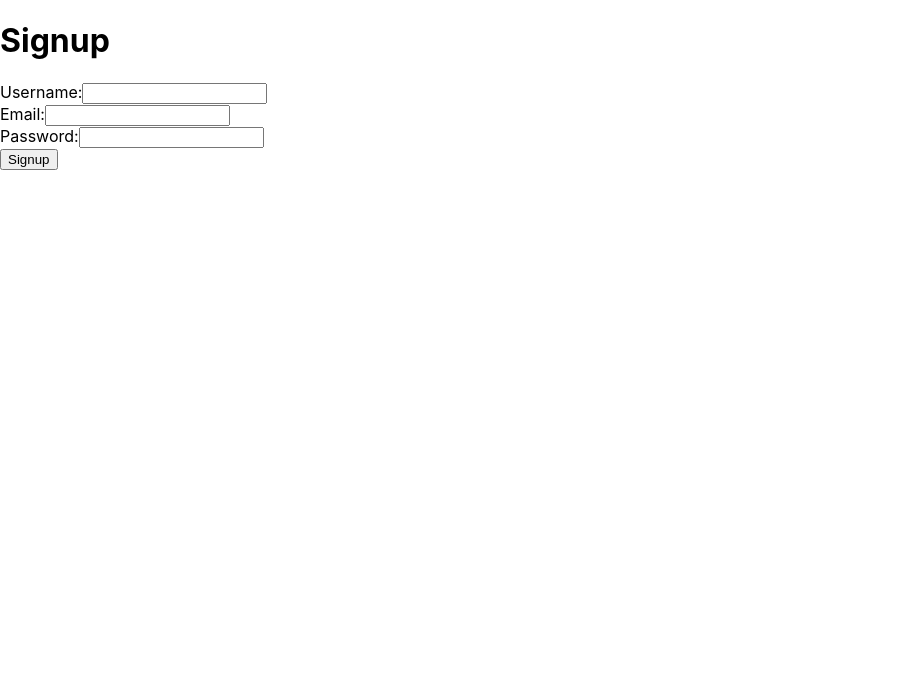
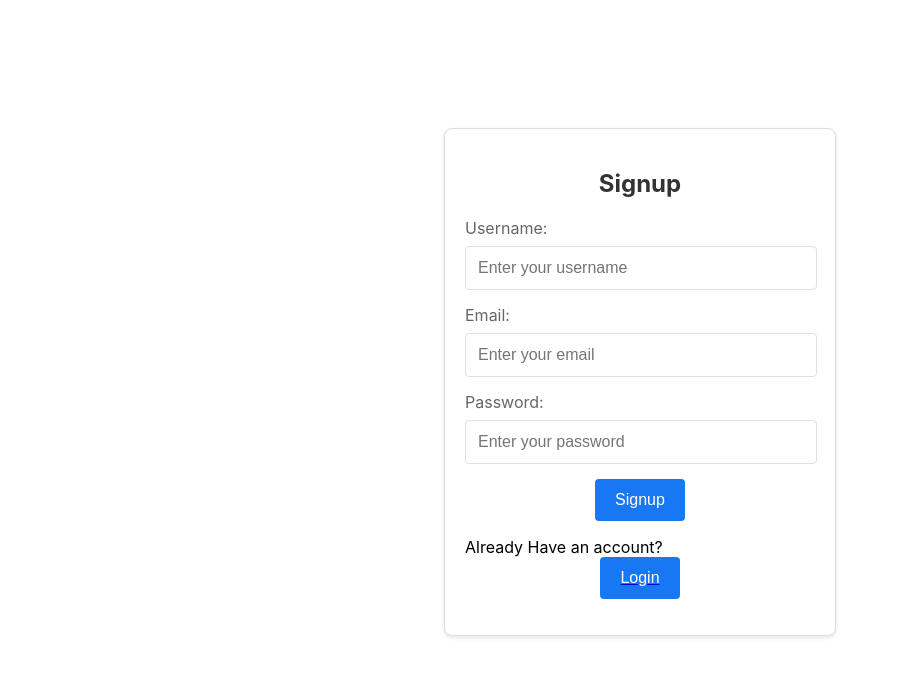
Before and after one commit to kritishn143/sellerscore, a React (Create React App) app in the folder frontend/: page /signup in a window 1280 px wide. Shown: the top 676 px of the page, without its empty margins (0-899 px from the left). Built offline with nearby package versions, Linux system fonts and the light colour scheme.

Commit message:
updated the frontend

```diff
--- a/frontend/src/App.js
+++ b/frontend/src/App.js
@@ -1,15 +1,26 @@
 import React from 'react';
-import { BrowserRouter as Router, Route, Routes } from 'react-router-dom';
+import { BrowserRouter as Router, Routes, Route } from 'react-router-dom';
 import SignupPage from './pages/SignupPage';
 import LoginPage from './pages/LoginPage';
+import AdminDashboard from './pages/AdminDashboard';
+import Dashboard from './pages/Dashboard';
 
 const App = () => {
   return (
     <Router>
       <div className="App">
         <Routes>
+          {/* Regular user routes */}
           <Route path="/signup" element={<SignupPage />} />
           <Route path="/login" element={<LoginPage />} />
+          <Route path="/dashboard" element={<Dashboard />} />
+
+          {/* Admin routes */}
+          <Route path="/admin-dashboard" element={<AdminDashboard />} />
+          {/* Add other admin routes as needed */}
+
+          {/* Default route */}
+          <Route path="/" element={<Dashboard />} />
         </Routes>
       </div>
     </Router>
--- /dev/null
+++ b/frontend/src/components/LoginForm.css
@@ -0,0 +1,59 @@
+.login-form {
+    max-width: 350px;
+    margin: 10% auto;
+    padding: 20px;
+    border: 1px solid #ddd;
+    background-color: #ffffff;
+    border-radius: 8px;
+    box-shadow: 0 2px 4px rgba(0, 0, 0, 0.1);
+  }
+
+  .login-form h2 {
+    text-align: center;
+    margin-bottom: 20px;
+    color: #333333;
+  }
+
+  .form-group {
+    margin-bottom: 15px;
+  }
+
+  label {
+    display: block;
+    margin-bottom: 8px;
+    color: #666666;
+  }
+
+  input[type="email"],
+  input[type="password"] {
+    width: 93%;
+    padding: 12px;
+    font-size: 16px;
+    border: 1px solid #e0e0e0;
+    border-radius: 4px;
+  }
+
+  button {
+    background-color: #1877f2;
+    color: white;
+    padding: 12px 20px;
+    font-size: 16px;
+    border: none;
+    border-radius: 4px;
+    cursor: pointer;
+    transition: background-color 0.3s ease;
+    display: block; /* Ensure button takes full width */
+    margin: 0 auto;
+
+  }
+
+  button:hover {
+    background-color: #0e63b3;
+  }
+
+  .error-message {
+    color: #ff3333;
+    font-size: 14px;
+    margin-top: -10px;
+    margin-bottom: 10px;
+  }
--- a/frontend/src/components/LoginForm.js
+++ b/frontend/src/components/LoginForm.js
@@ -1,9 +1,12 @@
 import React, { useState } from 'react';
 import axios from 'axios';
+import { Link } from 'react-router-dom'; // Import Link from react-router-dom
+import './LoginForm.css'; // Import your CSS file for styling
 
 const LoginForm = () => {
   const [email, setEmail] = useState('');
   const [password, setPassword] = useState('');
+  const [error, setError] = useState('');
 
   const handleSubmit = async (e) => {
     e.preventDefault();
@@ -12,22 +15,43 @@ const LoginForm = () => {
       alert('Login successful');
       // Store token in local storage or context for future requests
       localStorage.setItem('token', response.data.token);
+      setError('');
     } catch (error) {
-      alert('Wrong Credentials');
+      setError('Invalid credentials. Please try again.');
     }
   };
 
   return (
-    <form onSubmit={handleSubmit}>
-      <div>
-        <label>Email:</label>
-        <input type="email" value={email} onChange={(e) => setEmail(e.target.value)} required />
+    <form className="login-form" onSubmit={handleSubmit}>
+      <h2>Sellerscore</h2>
+      {error && <p className="error-message">{error}</p>}
+      <div className="form-group">
+        <label htmlFor="email">Email:</label>
+        <input
+          type="email"
+          id="email"
+          value={email}
+          onChange={(e) => setEmail(e.target.value)}
+          placeholder="Enter your email"
+          required
+        />
       </div>
-      <div>
-        <label>Password:</label>
-        <input type="password" value={password} onChange={(e) => setPassword(e.target.value)} required />
+      <div className="form-group">
+        <label htmlFor="password">Password:</label>
+        <input
+          type="password"
+          id="password"
+          value={password}
+          onChange={(e) => setPassword(e.target.value)}
+          placeholder="Enter your password"
+          required
+        />
       </div>
-      <button type="submit">Login</button>
+      <button type="submit">Login</button> <hr />
+
+      <p>
+        Not registered yet? <Link to="/signup"><button type="button">Signup</button></Link>
+      </p>
     </form>
   );
 };
--- /dev/null
+++ b/frontend/src/components/SignupForm.css
@@ -0,0 +1,58 @@
+.signup-form {
+    max-width: 350px;
+    margin: 10% auto;
+    padding: 20px;
+    border: 1px solid #ddd;
+    background-color: #ffffff;
+    border-radius: 8px;
+    box-shadow: 0 2px 4px rgba(0, 0, 0, 0.1);
+  }
+
+  .signup-form h2 {
+    text-align: center;
+    margin-bottom: 20px;
+    color: #333333;
+  }
+
+  .signup-form .form-group {
+    margin-bottom: 15px;
+  }
+
+  .signup-form label {
+    display: block;
+    margin-bottom: 8px;
+    color: #666666;
+  }
+
+  .signup-form input[type="text"],
+  .signup-form input[type="email"],
+  .signup-form input[type="password"] {
+    width: 93%;
+    padding: 12px;
+    font-size: 16px;
+    border: 1px solid #e0e0e0;
+    border-radius: 4px;
+  }
+
+  .signup-form button {
+    background-color: #1877f2;
+    color: white;
+    padding: 12px 20px;
+    font-size: 16px;
+    border: none;
+    border-radius: 4px;
+    cursor: pointer;
+    transition: background-color 0.3s ease;
+
+  }
+
+  .signup-form button:hover {
+    background-color: #0e63b3; /* Darker shade of Facebook blue on hover */
+  }
+
+  .signup-form .error-message {
+    color: #ff3333;
+    font-size: 14px;
+    margin-top: -10px;
+    margin-bottom: 10px;
+  }
--- a/frontend/src/components/SignupForm.js
+++ b/frontend/src/components/SignupForm.js
@@ -1,36 +1,66 @@
 import React, { useState } from 'react';
 import axios from 'axios';
+import { Link } from 'react-router-dom';
+import './SignupForm.css'; // Import your SignupForm CSS file for styling
 
 const SignupForm = () => {
   const [username, setUsername] = useState('');
   const [email, setEmail] = useState('');
   const [password, setPassword] = useState('');
+  const [error, setError] = useState('');
 
   const handleSubmit = async (e) => {
     e.preventDefault();
     try {
       const response = await axios.post('http://localhost:5000/api/users/register', { username, email, password });
       alert(response.data.message);
+      setError('');
     } catch (error) {
-      alert('Something went wrong=');
+      setError('Something went wrong. Please try again.');
     }
   };
 
   return (
-    <form onSubmit={handleSubmit}>
-      <div>
-        <label>Username:</label>
-        <input type="text" value={username} onChange={(e) => setUsername(e.target.value)} required />
+    <form className="signup-form" onSubmit={handleSubmit}>
+      <h2>Signup</h2>
+      {error && <p className="error-message">{error}</p>}
+      <div className="form-group">
+        <label htmlFor="username">Username:</label>
+        <input
+          type="text"
+          id="username"
+          value={username}
+          onChange={(e) => setUsername(e.target.value)}
+          placeholder="Enter your username"
+          required
+        />
       </div>
-      <div>
-        <label>Email:</label>
-        <input type="email" value={email} onChange={(e) => setEmail(e.target.value)} required />
+      <div className="form-group">
+        <label htmlFor="email">Email:</label>
+        <input
+          type="email"
+          id="email"
+          value={email}
+          onChange={(e) => setEmail(e.target.value)}
+          placeholder="Enter your email"
+          required
+        />
       </div>
-      <div>
-        <label>Password:</label>
-        <input type="password" value={password} onChange={(e) => setPassword(e.target.value)} required />
+      <div className="form-group">
+        <label htmlFor="password">Password:</label>
+        <input
+          type="password"
+          id="password"
+          value={password}
+          onChange={(e) => setPassword(e.target.value)}
+          placeholder="Enter your password"
+          required
+        />
       </div>
       <button type="submit">Signup</button>
+      <p>
+       Already Have an account? <Link to="/login"><button type="button">Login</button></Link>
+      </p>
     </form>
   );
 };
--- /dev/null
+++ b/frontend/src/pages/AdminDashboard.js
@@ -0,0 +1,13 @@
+// frontend/src/pages/AdminDashboard.js
+import React from 'react';
+
+function AdminDashboard() {
+    return (
+        <div>
+            <h1>Admin Dashboard</h1>
+            {/* Add dashboard content and functionality here */}
+        </div>
+    );
+}
+
+export default AdminDashboard;
--- a/frontend/src/pages/LoginPage.js
+++ b/frontend/src/pages/LoginPage.js
@@ -4,7 +4,6 @@ import LoginForm from '../components/LoginForm';
 const LoginPage = () => {
   return (
     <div>
-      <h1>Login</h1>
       <LoginForm />
     </div>
   );
--- a/frontend/src/pages/SignupPage.js
+++ b/frontend/src/pages/SignupPage.js
@@ -4,7 +4,6 @@ import SignupForm from '../components/SignupForm';
 const SignupPage = () => {
   return (
     <div>
-      <h1>Signup</h1>
       <SignupForm />
     </div>
   );
```
